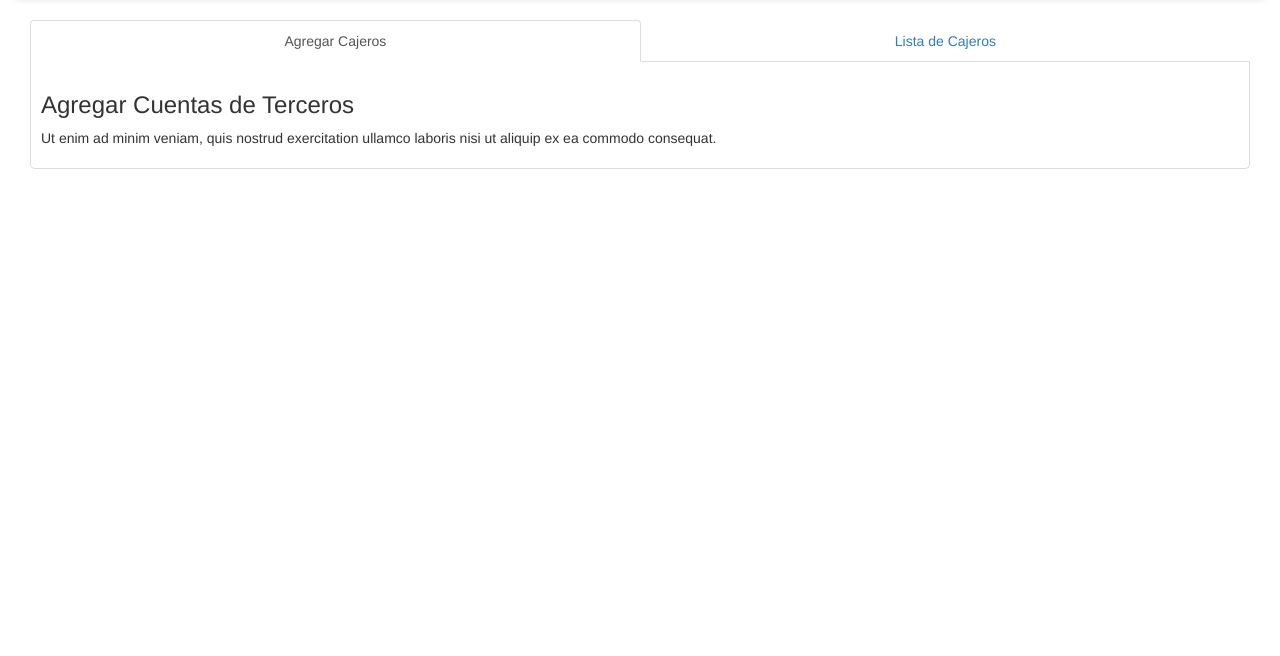
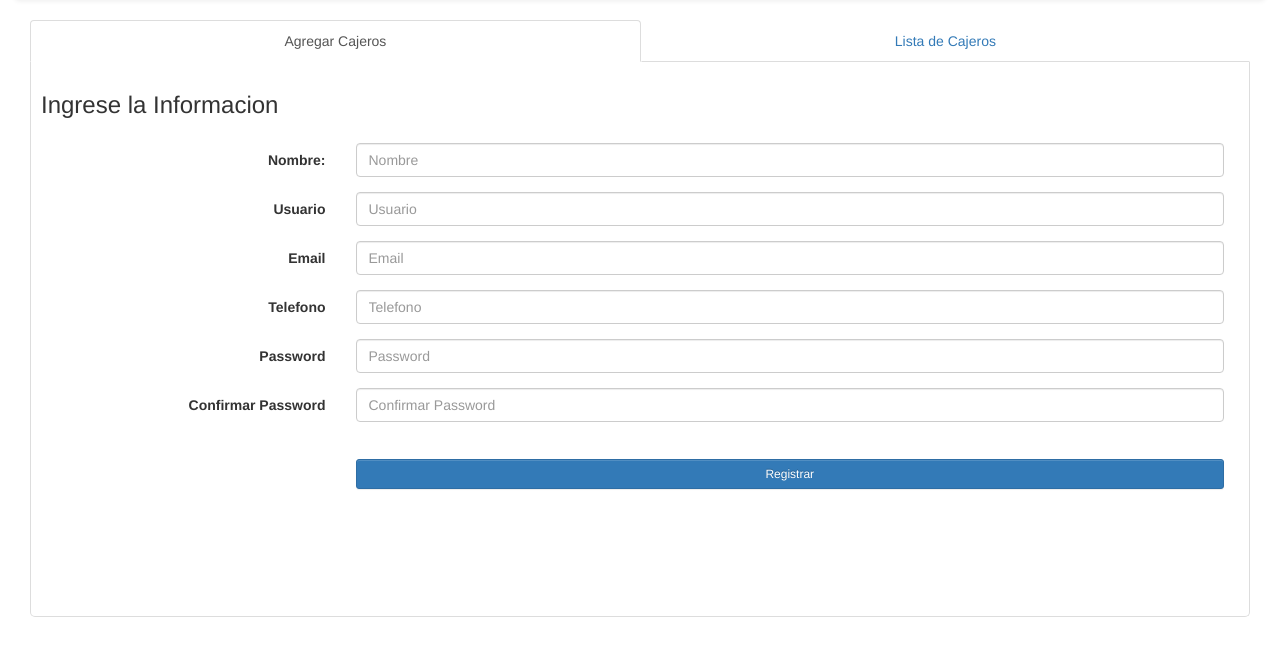
Before and after one commit to HAL0594/proyecto2.2, a PHP site: page /Administrador.php in a window 1280 px wide. Shown: the part 72-728 px from the top of the page. Run offline with PHP 8.4, Linux system fonts and the light colour scheme; the visitor is signed in with stand-in values (Sample User, id 1); some libraries are stand-ins or nearby versions.

Commit message:
cambios en la pagina de administrador

```diff
--- a/Administrador.php
+++ b/Administrador.php
@@ -1,6 +1,4 @@
 <?php
-
-
 session_start();
 require 'funcs/conexion.php';
 include 'funcs/funcs.php';
@@ -68,7 +66,7 @@ $row = $result->fetch_assoc();
 						<li> <a href='#'> <i class='glyphicon glyphicon-pencil'></i> Panel de Administrar</a></li>
 					</ul>
 					<?php
-			} ?>
+					} ?>
 					<ul class='nav nav1 navbar-nav navbar-right'>
 						<li> <a href='logout.php'> <i class='glyphicon glyphicon-off'></i> Cerrar Sesi&oacute;n</a></li>
 					</ul>
@@ -84,8 +82,6 @@ $row = $result->fetch_assoc();
 
 		<div class="container-fluid">
 
-
-
   <ul class="nav nav-tabs nav-justified" role="tablist">
     <li class="active"><a data-toggle="tab" href="#menu1">Agregar Cajeros</a></li>
     <li><a data-toggle="tab" href="#menu2">Lista de Cajeros</a></li>
@@ -93,18 +89,80 @@ $row = $result->fetch_assoc();
 
   <div class="tab-content">
     <div id="menu1" class="tab-pane fade in active">
-      <h3>Agregar Cuentas de Terceros</h3>
-      <p>Ut enim ad minim veniam, quis nostrud exercitation ullamco laboris nisi ut aliquip ex ea commodo consequat.</p>
-    </div>
+      <h3>Ingrese la Informacion</h3>
+      <div class="panel-body" >
+						<form id="signupform" class="form-horizontal" role="form" action="IngCajero.php" method="POST" autocomplete="off">
+
+							<div id="signupalert" style="display:none" class="alert alert-danger">
+								<p>Error:</p>
+								<span></span>
+							</div>
+
+							<div class="form-group">
+								<label for="nombre" class="col-md-3 control-label">Nombre:</label>
+								<div class="col-md-9">
+									<input type="text" class="form-control" name="nombre" placeholder="Nombre" value="<?php if (isset($nombre)) echo $nombre; ?>" required >
+								</div>
+							</div>
+
+							<div class="form-group">
+								<label for="usuario" class="col-md-3 control-label">Usuario</label>
+								<div class="col-md-9">
+									<input type="text" class="form-control" name="usuario" placeholder="Usuario" value="<?php if (isset($usuario)) echo $usuario; ?>" required>
+								</div>
+							</div>
+
+							<div class="form-group">
+								<label for="email" class="col-md-3 control-label">Email</label>
+								<div class="col-md-9">
+									<input type="email" class="form-control" name="email" placeholder="Email" value="<?php if(isset($email)) echo $email; ?>" required>
+								</div>
+							</div>
+
+							<div class="form-group">
+								<label for="telefono" class="col-md-3 control-label">Telefono</label>
+								<div class="col-md-9">
+									<input type="text" class="form-control" name="telefono" placeholder="Telefono" value="<?php if (isset($telefono)) echo $telefono; ?>" required>
+								</div>
+							</div>
+
+							<div class="form-group">
+								<label for="password" class="col-md-3 control-label">Password</label>
+								<div class="col-md-9">
+									<input type="password" class="form-control" name="password" placeholder="Password" required>
+								</div>
+							</div>
+
+							<div class="form-group">
+								<label for="con_password" class="col-md-3 control-label">Confirmar Password</label>
+								<div class="col-md-9">
+									<input type="password" class="form-control" name="con_password" placeholder="Confirmar Password" required>
+								</div>
+							</div>
+
+							<div class="form-group">
+								<label for="captcha" class="col-md-3 control-label"></label>
+								<div class="g-recaptcha col-md-9" data-sitekey="6Lc8yW8UAAAAAIcxLTkix1A_xX4YtHtVddqoJNHP"></div> <!-- clave recaptcha -->
+							</div>
+
+							<div class="form-group">
+								<div class="col-md-offset-3 col-md-9">
+									<button id="btn-signup" type="submit" class="btn btn-primary btn-sm btn-block" name="Enviar"><i class="icon-hand-right"></i>Registrar</button>
+								</div>
+							</div>
+						</form>
+	</div>
+
     <div id="menu2" class="tab-pane fade">
       <h3>Transferencias</h3>
       <p>Sed ut perspiciatis unde omnis iste natus error sit voluptatem accusantium doloremque laudantium, totam rem aperiam.</p>
-    </div>
+	</div>
+
 	</div>
 
 
 
-		</div>
+	</div>
 	</div>
 
 </body>
```
Also changed, not shown: IngCajero.php (added, +47 -0 lines).
